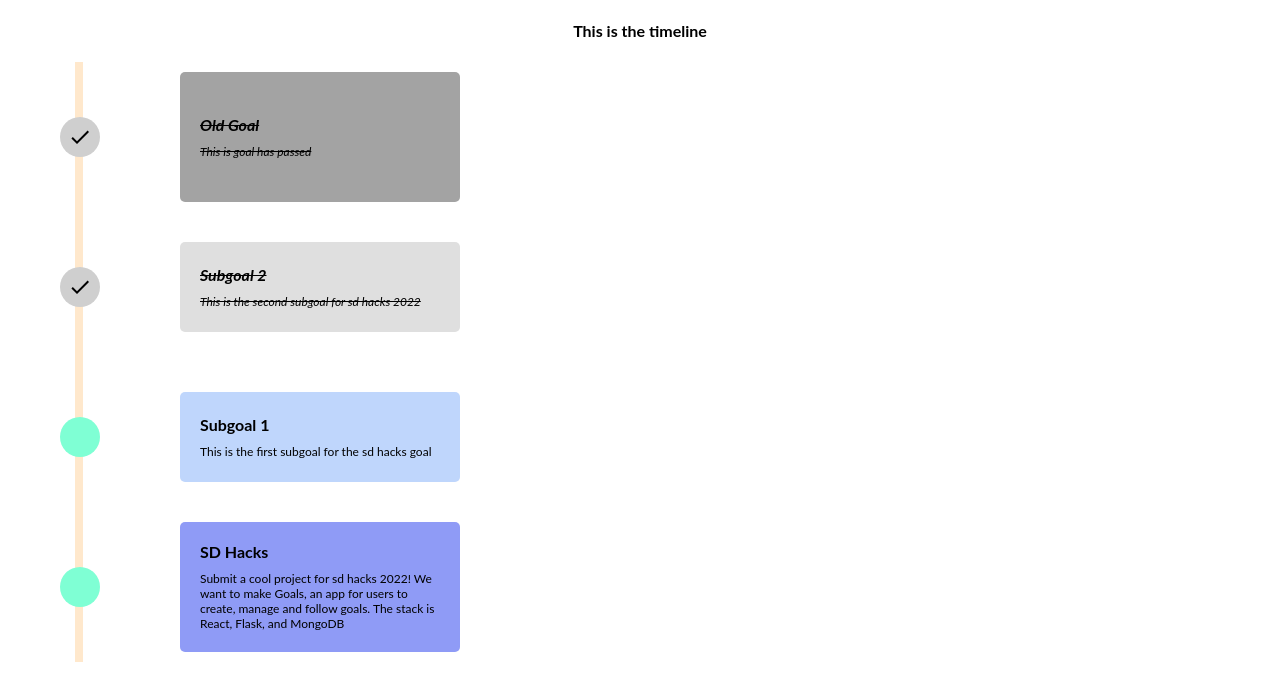
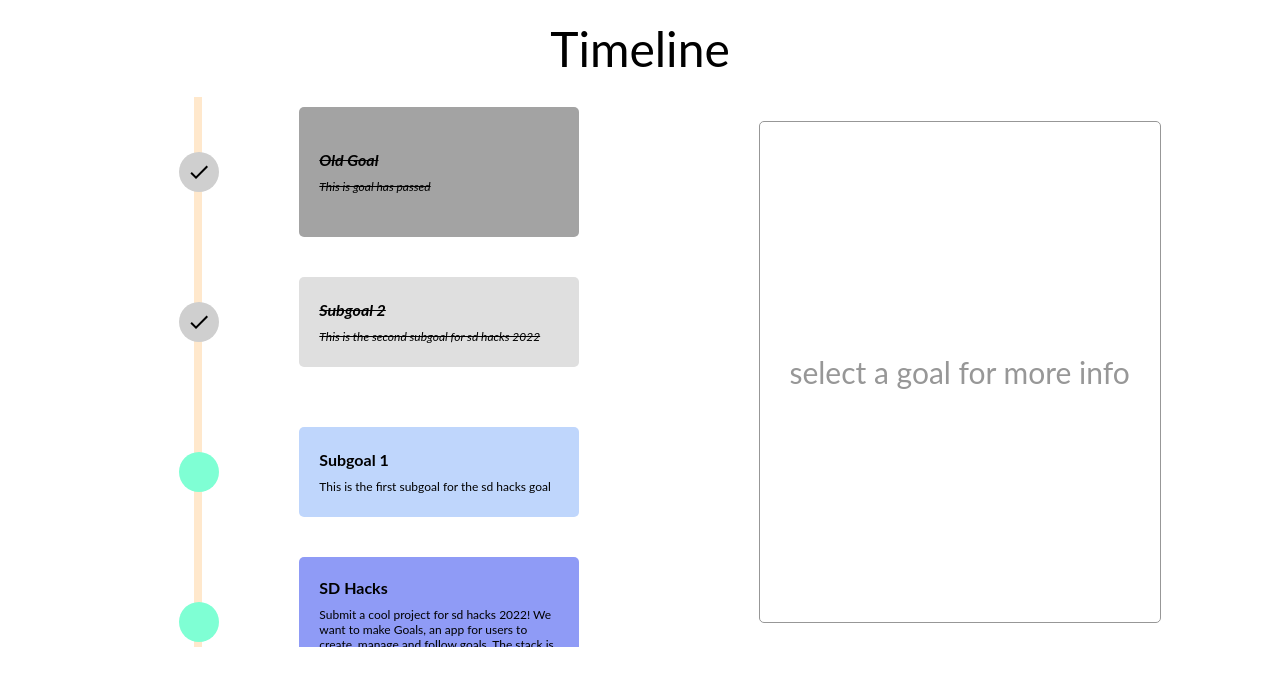
Before and after one commit to bdhmin/sd-hacks-2022, a React (Create React App) app in the folder goals-frontend/: page /timeline/1 in a window 1280 px wide. Shown: the top 700 px of the page. Built offline with nearby package versions, Linux system fonts and the light colour scheme.

Commit message:
timeline ui done

```diff
--- a/goals-frontend/src/app/+types/goal.ts
+++ b/goals-frontend/src/app/+types/goal.ts
@@ -1,17 +1,19 @@
 export interface Goal {
+    _id: string,
+    _creatorId: string | null,
     _parentId: string,
 
     title: string,
     description: string,
-    creator: string,
     start_date: Date,
     end_date: Date,
 
-    subgoals: string[],
+    subgoals: Goal[],
     depth: number,
     tags: string[],
 
     followers: string[],
     follower_count: number,
     inspired_goals: string[]
+    inspired_by: Goal | null,
 }
--- a/goals-frontend/src/app/main/timeline/line-node/line-node.css
+++ b/goals-frontend/src/app/main/timeline/line-node/line-node.css
@@ -47,6 +47,11 @@
     border-radius: 5px;
 }
 
+.passed:hover, .current:hover, .passed-child:hover, .current-child:hover {
+    opacity: .5;
+    cursor: pointer;
+}
+
 .passed-child, .current-child {
     height: 50px;
 }
--- a/goals-frontend/src/app/main/timeline/line-node/line-node.tsx
+++ b/goals-frontend/src/app/main/timeline/line-node/line-node.tsx
@@ -29,13 +29,13 @@ function LineNode(props: any) {
                 goal._parentId.length > 0
 
                     ?
-                    <div className="passed-child">
+                    <div className="passed-child" onClick={() => props.setGoal(goal)}>
                         <div className="title">{ goal.title }</div>
                         <div className="desc">{ goal.description }</div>
                     </div>
 
                     :
-                    <div className="passed">
+                    <div className="passed" onClick={() => props.setGoal(goal)}>
                         <div className="title">{ goal.title }</div>
                         <div className="desc">{ goal.description }</div>
                     </div>
@@ -46,13 +46,13 @@ function LineNode(props: any) {
                 goal._parentId.length > 0
 
                 ?
-                <div className="current-child">
+                <div className="current-child" onClick={() => props.setGoal(goal)}>
                     <div className="title">{ goal.title }</div>
                     <div className="desc">{ goal.description }</div>
                 </div>
 
                 :
-                <div className="current">
+                <div className="current" onClick={() => props.setGoal(goal)}>
                     <div className="title">{ goal.title }</div>
                     <div className="desc">{ goal.description }</div>
                 </div>
--- a/goals-frontend/src/app/main/timeline/timeline-line/timeline-line.css
+++ b/goals-frontend/src/app/main/timeline/timeline-line/timeline-line.css
@@ -1,6 +1,6 @@
 .timeline-line {
     width: 460px;
-    height: 600px;
+    height: 550px;
     /* border: 1px solid black; */
     overflow-y: auto;
     margin-left: 60px;
--- a/goals-frontend/src/app/main/timeline/timeline-line/timeline-line.tsx
+++ b/goals-frontend/src/app/main/timeline/timeline-line/timeline-line.tsx
@@ -1,4 +1,4 @@
-import React from 'react';
+import React, { useState } from 'react';
 import ReactDOM from 'react-dom';
 import axios from 'axios';
 import { Goal } from '../../../+types/goal';
@@ -6,7 +6,6 @@ import './timeline-line.css';
 import LineNode from '../line-node/line-node';
 
 function TimelineLine(props: any) {
-
   const goals: Goal[] = props.goalData;
 
   goals.sort((a: Goal, b: Goal) => {
@@ -17,7 +16,7 @@ function TimelineLine(props: any) {
     <div className='timeline-line'>
         {
             goals.map((goal: Goal, idx: number) => {
-                return <LineNode goal={goal} key={idx}></LineNode>
+                return <LineNode goal={goal} key={idx} setGoal={props.setGoal}></LineNode>
             })
         }
     </div>
--- a/goals-frontend/src/app/main/timeline/timeline.css
+++ b/goals-frontend/src/app/main/timeline/timeline.css
@@ -0,0 +1,33 @@
+.content {
+    display: flex;
+    flex-direction: row;
+    justify-content: space-evenly;
+    align-items: center;
+}
+
+.header {
+    font-size: 48px;
+    margin: 20px 0px;
+}
+
+/* width */
+::-webkit-scrollbar {
+    width: 10px;
+}
+
+/* Track */
+::-webkit-scrollbar-track {
+background: #f1f1f1;
+border-radius: 10px;
+}
+
+/* Handle */
+::-webkit-scrollbar-thumb {
+background: rgb(255, 230, 210);
+border-radius: 10px;
+}
+
+/* Handle on hover */
+::-webkit-scrollbar-thumb:hover {
+background: rgb(252, 200, 141);
+}
--- a/goals-frontend/src/app/main/timeline/timeline.tsx
+++ b/goals-frontend/src/app/main/timeline/timeline.tsx
@@ -1,11 +1,14 @@
-import React from 'react';
+import React, { useState } from 'react';
 import ReactDOM from 'react-dom';
 import axios from 'axios';
 import './timeline.css';
 import TimelineLine from './timeline-line/timeline-line';
 import { useParams } from 'react-router';
+import { Goal } from '../../+types/goal';
+import GoalCard from '../../shared/goal-card/goal-card';
 
 function Timeline() {
+  const [currGoal, setCurrGoal] = useState<any>(null);
 
   const goalData = [
     {
@@ -19,12 +22,15 @@ function Timeline() {
       'subgoals': ['foo1', 'foo2'],
       '_parentId': "",
       'depth': 0,
-      'tags': [],
+      'tags': ['education', 'hackathon', 'computer science', 'learning'],
 
       'followers': [],
       'follower_count': 0,
 
       'inspired_goals': [],
+      'inspired_by': {
+        'title':'sd hacks'
+      },
     },
 
     {
@@ -44,6 +50,7 @@ function Timeline() {
       'follower_count': 4,
 
       'inspired_goals': [],
+      'inspired_by': null,
     },
 
     {
@@ -63,6 +70,7 @@ function Timeline() {
       'follower_count': 0,
 
       'inspired_goals': [],
+      'inspired_by': null,
     },
 
     {
@@ -82,6 +90,7 @@ function Timeline() {
       'follower_count': 0,
 
       'inspired_goals': [],
+      'inspired_by': null,
     },
 
     {
@@ -101,16 +110,23 @@ function Timeline() {
       'follower_count': 0,
 
       'inspired_goals': [],
+      'inspired_by': null,
     },
   ]
 
   return (
     <div className='timeline'>
-      <h4>This is the timeline</h4>
-      <div>
+      <div className="header">Timeline</div>
+      <div className="content">
       <TimelineLine
         goalData={goalData}
+        setGoal={setCurrGoal}
       ></TimelineLine>
+      {
+        currGoal === null ?
+        <GoalCard goal={currGoal}></GoalCard>
+        : <GoalCard goal={currGoal}></GoalCard>
+      }
       </div>
     </div>
   )
--- a/goals-frontend/src/app/shared/goal-card/goal-card.css
+++ b/goals-frontend/src/app/shared/goal-card/goal-card.css
@@ -0,0 +1,110 @@
+.goalcard {
+    width: 400px;
+    max-height: 500px;
+    border: 1px solid rgb(151, 151, 151);
+    border-radius: 5px;
+    overflow-y: auto;
+}
+
+.none-selected {
+    height: 500px;
+    font-size: 30px;
+    display: flex;
+    justify-content: center;
+    align-items: center;
+    color: rgb(151, 151, 151);
+}
+
+.inspiredGoal {
+    margin-left: 45px;
+    margin-right: 45px;
+    font-size: 14px;
+    font-style: italic;
+    text-align: start;
+    margin-bottom: 20px;
+}
+
+.inspired-link {
+    text-decoration: underline;
+}
+
+.inspired-link:hover {
+    cursor: pointer;
+    color: rgb(116, 116, 116);
+}
+
+.tag {
+    background-color: aquamarine;
+    border: 1px solid rgb(151, 151, 151);
+    height: 20px;
+    padding: 5px 10px;
+    border-radius: 20px;
+    margin: 5px;
+}
+
+.tag-holder {
+    margin-bottom: 10px;
+    margin-top: 5px;
+    margin-left: 45px;
+    margin-right: 45px;
+    display: flex;
+    flex-direction: row;
+    flex-wrap: wrap;
+}
+
+.descript-head {
+    font-style: italic;
+    padding: 2px 45px;
+    text-align: start;
+}
+
+.description {
+    font-size: 20px;
+    padding: 5px 45px;
+    text-align: start;
+}
+
+.stats {
+    height: 60px;
+    display: flex;
+    align-items: center;
+    justify-content: space-evenly;
+    font-style: italic;
+}
+
+.forum-link {
+    text-decoration: underline;
+}
+
+.forum-link:hover {
+    cursor: pointer;
+    color: rgb(116, 116, 116);
+}
+
+.event-deadline {
+    display: flex;
+}
+
+.old, .curr, .old-child, .curr-child {
+    height: 80px;
+    font-size: 36px;
+    display: flex;
+    align-items: center;
+    justify-content: center;
+}
+
+.old {
+    background-color: rgb(163, 163, 163);
+}
+
+.old-child {
+    background-color: rgb(223, 223, 223);
+}
+
+.curr {
+    background-color: rgb(143, 155, 246);
+}
+
+.curr-child {
+    background-color: rgb(191, 214, 252);
+}
--- a/goals-frontend/src/app/shared/goal-card/goal-card.tsx
+++ b/goals-frontend/src/app/shared/goal-card/goal-card.tsx
@@ -2,14 +2,60 @@ import React from 'react';
 import ReactDOM from 'react-dom';
 import axios from 'axios';
 import './goal-card.css';
+import { Goal } from '../../+types/goal';
+import EventIcon from '@mui/icons-material/Event';
 
-function GoalCard() {
+function GoalCard(props: any) {
+
+  const goal: Goal = props.goal
+
+  const numTags: number = goal === null ? 0 : goal.tags.length < 3 ? goal.tags.length : 3;
 
   return (
     <div className='goalcard'>
-      <h4>This is the GoalCard</h4>
+      {
+        goal === null ?
+
+        <div className='none-selected'> select a goal for more info </div>
+
+        : <div>
+            <div className={ hasPassed(goal.end_date) ? goal._parentId.length > 0 ? 'old-child' : 'old' : goal._parentId.length > 0 ? 'curr-child' : 'curr'}>{goal.title}</div>
+            <div className="stats">
+              <div className="event-deadline"><EventIcon style={{ fontSize: 20 }}></EventIcon><div>{formateDate(goal.end_date)}</div></div>
+              <div>{goal.follower_count} followers</div>
+              <div className="forum-link">forum</div>
+            </div>
+            <div className="descript-head">Description:</div>
+            <div className="description">{goal.description}</div>
+            <div className="tag-holder">
+              {
+                goal.tags.slice(0, numTags).map((tag: string, idx: number) =>
+                  <div className="tag" key={idx}>{tag}</div>
+                )
+              }
+            </div>
+            {
+              goal.inspired_by !== null ? <div className="inspiredGoal">this goal was inspired by: <span className='inspired-link'>{goal.inspired_by.title}</span></div>
+
+              : <div></div>
+            }
+
+          </div>
+      }
     </div>
   )
+
+  function formateDate(date: Date) {
+    const yyyy = date.getFullYear();
+    const mm = date.getMonth() + 1; // Months start at 0!
+    const dd = date.getDate();
+
+    return mm + '/' + dd + '/' + yyyy;
+  }
+
+  function hasPassed(date: Date) {
+    return date < new Date()
+  }
 }
 
 export default GoalCard;
```
Also changed, not shown: goals-frontend/src/app/main/explore/explore.tsx (+16 -1 lines).
